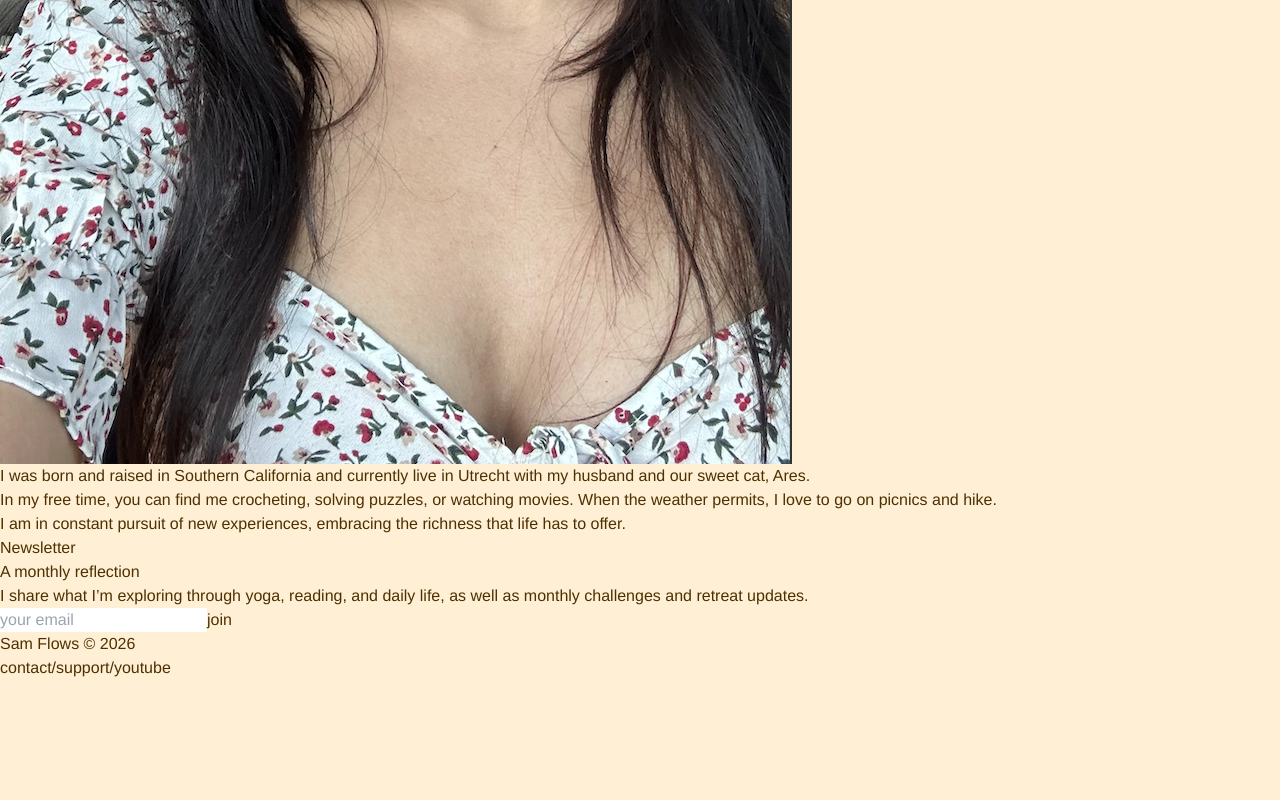
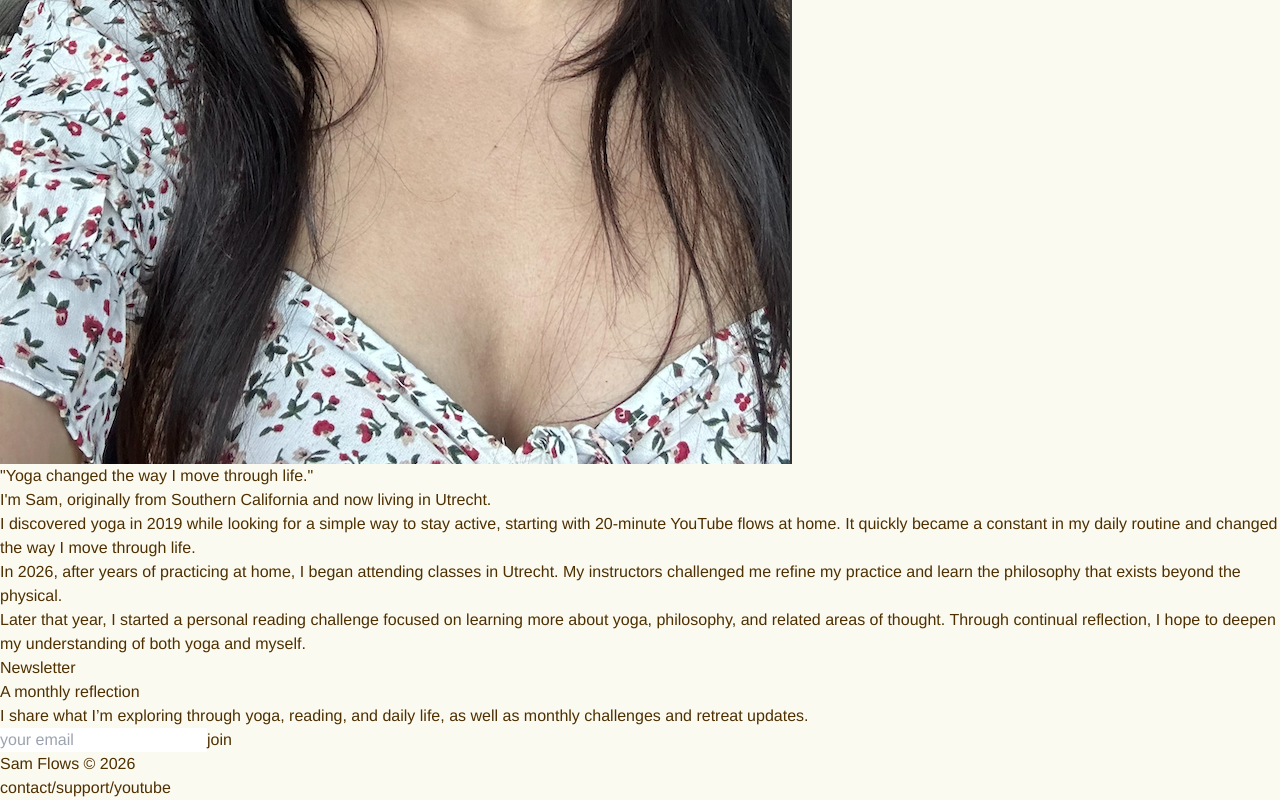
Before and after one commit to samanthacabrera/yoga-site, a React (Vite) app: page / in a window 1280 px wide. Shown: the part 3042-3842 px from the top of the page. Before the commit the page ends 3722 px from the top, so only its background shows below. Built offline with nearby package versions, Linux system fonts and the light colour scheme; a web font is replaced by a local one.

Commit message:
update About section text and styling

```diff
--- a/src/About.jsx
+++ b/src/About.jsx
@@ -4,55 +4,49 @@ export default function About() {
   return (
     <section
    id="about"
-      className="relative overflow-hidden px-6 py-12 text-[#291503] md:px-16 md:py-28"
+   className="px-6 py-24 text-[#291503] md:px-16 md:py-36"
     >
-      <div className="relative mx-auto max-w-5xl">
-        <p className="mb-10 text-[11px] uppercase tracking-[0.4em] text-[#291503]/50">
-          About
-        </p>
-
-        <h2 className="text-5xl font-light tracking-tight md:text-6xl">
+      <div className="mx-auto max-w-3xl">
+        <p className="mb-10 text-[11px] uppercase tracking-[0.4em] text-[#291503]/50">About </p>
+        <h2 className="text-5xl font-light tracking-tight md:text-6xl mb-12">
           Meet Sam
         </h2>
 
-        <div className="my-14 rounded-[2.5rem] border border-[#291503]/10 bg-white/50 backdrop-blur-sm px-8 py-10 md:px-12 md:py-14">
-          <div className="grid items-center gap-12 lg:grid-cols-12">
-            <div className="lg:col-span-5">
-              <div className="relative mx-auto max-w-sm">
-                <div className="absolute -inset-2 rounded-[2.5rem] border border-[#291503]/10" />
-
-                <div className="relative overflow-hidden rounded-[2.5rem] bg-white/40 backdrop-blur-sm">
+      <div className="grid grid-cols-2 gap-12">
         <img
           src={profilepic}
           alt="Photo of Sam Cabrera"
-                    className="aspect-[4/5] w-full object-cover transition duration-700 hover:scale-105"
+          className="mb-12 aspect-[4/5] w-full rounded-3xl object-cover"
         />
-                </div>
-              </div>
+
+        <h2 className="mb-12 text-5xl md:text-7xl trakcing-tighter opacity-80 font-light">
+          "Yoga changed the way I move through life."
+        </h2>
       </div>
 
-            <div className="lg:col-span-7">
-              <div className="space-y-6 text-base leading-[1.9] text-[#291503]/70">
+
+    <div className="space-y-6 text-lg leading-loose text-[#291503]/70">
       <p>
-                  I was born and raised in Southern California and currently live
-                  in Utrecht with my husband and our sweet cat, Ares.
+        I'm Sam, originally from Southern California and now living in Utrecht.
       </p>
 
       <p>
-                  In my free time, you can find me crocheting, solving puzzles,
-                  or watching movies. When the weather permits, I love to go on
-                  picnics and hike.
+        I discovered yoga in 2019 while looking for a simple way to stay active, starting with 20-minute YouTube flows at home.
+        It quickly became a constant in my daily routine and changed the way I move through life.
       </p>
 
       <p>
-                  I am in constant pursuit of new experiences, embracing the
-                  richness that life has to offer.
+        In 2026, after years of practicing at home, I began attending classes in Utrecht.
+        My instructors challenged me refine my practice and learn the philosophy that exists beyond the physical.
+      </p>
+
+      <p>
+        Later that year, I started a personal reading challenge focused on learning more about yoga, philosophy, and related areas of thought.
+        Through continual reflection, I hope to deepen my understanding of both yoga and myself.
       </p>
     </div>
   </div>
-          </div>
-        </div>
-      </div>
 </section>
+
 );
 }
--- a/src/App.css
+++ b/src/App.css
@@ -10,6 +10,6 @@ html {
   scroll-behavior: smooth;
   font-family: "Elms Sans", Helvetica, sans-serif;
   color: #4e3000;
-  background-color: #ffefd5;
+  background-color: #fbfaf0;
   background-size: 48px 48px;
 }
--- a/src/Channel.jsx
+++ b/src/Channel.jsx
@@ -16,7 +16,7 @@ export default function Channel() {
         </h2>
       </div>
 
-      <div className="relative mx-auto mt-14 max-w-5xl overflow-hidden rounded-[2.5rem] border border-[#291503]/10 bg-white/50 backdrop-blur-sm shadow-sm transition-shadow duration-700 hover:shadow-lg">
+      <div className="relative mx-auto mt-14 max-w-5xl overflow-hidden rounded-[2.5rem] border border-[#291503]/10 bg-white backdrop-blur-sm shadow-sm transition-shadow duration-700 hover:shadow-lg">
         <div className="grid md:grid-cols-[1.6fr_1fr]">
           <div className="group relative aspect-video overflow-hidden">
             <img
--- a/src/Footer.jsx
+++ b/src/Footer.jsx
@@ -7,7 +7,7 @@ export default function Footer() {
       <div className="relative mx-auto max-w-5xl space-y-24">
 
         <div className="max-w-2xl">
-          <div className="rounded-[2.5rem] border border-[#291503]/10 bg-white/40 backdrop-blur-sm p-8 md:p-12 space-y-6">
+          <div className="rounded-[2.5rem] border border-[#291503]/10 bg-white backdrop-blur-sm p-8 md:p-12 space-y-6">
 
             <p className="text-[11px] uppercase tracking-[0.4em] text-[#291503]/50">
               Newsletter
--- a/src/Header.jsx
+++ b/src/Header.jsx
@@ -23,7 +23,6 @@ export default function Header() {
 
     const observer = new IntersectionObserver(
       ([entry]) => {
-        // true when hero has been scrolled past
         setPastHero(!entry.isIntersecting);
       },
       {
@@ -57,10 +56,10 @@ export default function Header() {
       `}
     >
       <div className="mt-5">
-        <div className="rounded-full border border-[#291503]/10 bg-white/90 px-8 py-4 backdrop-blur-md">
+        <div className="rounded-full border border-[#291503]/10 bg-white px-8 py-4 backdrop-blur-md">
           <div className="flex items-center gap-4">
             <div className="text-center">
-              <p className="mb-1 text-[9px] uppercase tracking-[0.4em] text-[#291503]/40">
+              <p className="mb-1 text-[9px] uppercase tracking-[0.4em] text-[#291503]">
                 Yoga Journal by Sam Cabrera
               </p>
 
--- a/src/Library.jsx
+++ b/src/Library.jsx
@@ -88,7 +88,7 @@ export default function Library() {
         {filteredVideos.map((video) => (
           <article
             key={video.title}
-            className="group relative min-h-[320px] overflow-hidden rounded-[2.5rem] border border-[#291503]/15 bg-white/60 backdrop-blur-md shadow-sm transition-all duration-700 hover:-translate-y-1 hover:shadow-lg"
+            className="group relative min-h-[320px] overflow-hidden rounded-[2.5rem] border border-[#291503]/15 bg-white backdrop-blur-md shadow-sm transition-all duration-700 hover:-translate-y-1 hover:shadow-lg"
           >
             <div className="relative flex h-full flex-col justify-between p-8">
 
--- a/src/Philosphy.jsx
+++ b/src/Philosphy.jsx
@@ -13,7 +13,7 @@ export default function Philosophy() {
           Move & Explore
         </h2>
 
-        <div className="my-14 rounded-[2.5rem] border border-[#291503]/10 bg-white/50 backdrop-blur-sm px-8 py-10 md:px-12 md:py-14">
+        <div className="my-14 rounded-[2.5rem] border border-[#291503]/10 bg-white backdrop-blur-sm px-8 py-10 md:px-12 md:py-14">
           <div className="space-y-6 text-base leading-[1.9] text-[#291503]/70">
             <p>
               <span className="italic">Sam Flows</span> is my yoga diary: a place to document flows, routines, lessons, and experiences as they unfold. Some days bring progress. Other days bring perspective. Both are worth sharing.
--- a/src/Readings.jsx
+++ b/src/Readings.jsx
@@ -39,7 +39,7 @@ export default function Readings() {
 
         <div className="mt-14 space-y-12">
 
-          <div className="rounded-[3rem] border border-[#291503]/10 bg-white/60 backdrop-blur-md p-10 md:p-14">
+          <div className="rounded-[3rem] border border-[#291503]/10 bg-white backdrop-blur-md p-10 md:p-14">
                 <p className="text-[11px] uppercase tracking-[0.3em] text-[#291503]/40">
                 Reading now –   {currentReading.month}
                 </p>
--- a/src/Spotify.jsx
+++ b/src/Spotify.jsx
@@ -42,7 +42,7 @@ export default function Spotify() {
               href={list.url}
               target="_blank"
               rel="noopener noreferrer"
-              className="group block rounded-[2.5rem] border border-[#291503]/10 bg-white/50 backdrop-blur-sm px-8 py-8 md:px-10 md:py-10 transition hover:bg-white/70"
+              className="group block rounded-[2.5rem] border border-[#291503]/10 bg-white backdrop-blur-sm px-8 py-8 md:px-10 md:py-10 transition hover:bg-white/70"
             >
               <div className="flex items-start justify-between gap-10">
                 <div>
```
Lines whose indentation alone changed are shown as unchanged.
